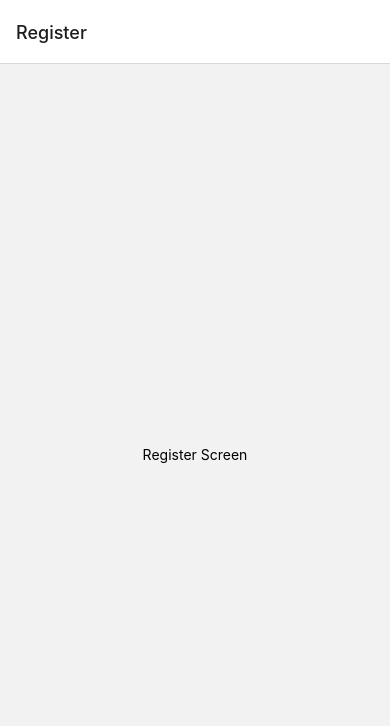
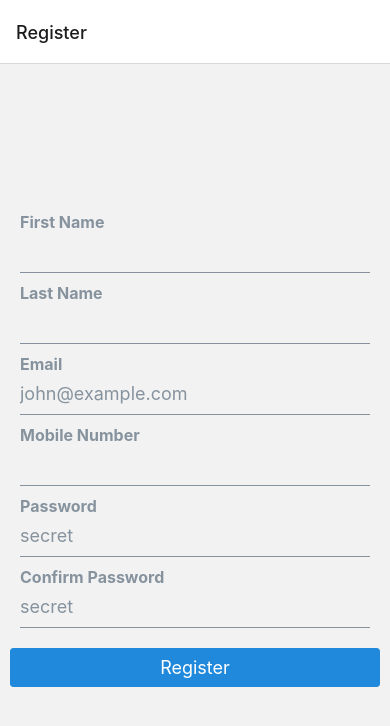
Before and after one commit to crzyzenn/Dwit-batch2-app, a React Native app: screen /Register in a window 390 px wide. Shown: the top 726 px of the page. Built offline with nearby package versions, Linux system fonts and the light colour scheme.

Commit message:
Register Screen

```diff
--- a/screens/RegisterScreen.js
+++ b/screens/RegisterScreen.js
@@ -1,8 +1,4 @@
-import React from "react";
-import { StyleSheet, Text } from "react-native";
-import Center from "../components/Center";
-
-// User registeration form
+// User registration form
 // Firstname
 // Lastname
 // email
@@ -10,14 +6,108 @@ import Center from "../components/Center";
 // password
 // confirm password
 
+// Exercise:
+// Trigger validation error if password and confirmPassword fields does not match...
+import { Formik } from "formik";
+import React from "react";
+import { Button, Input } from "react-native-elements";
+import * as Yup from "yup";
+import Center from "../components/Center";
+
+const validationSchema = Yup.object().shape({
+  firstName: Yup.string().required(),
+  lastName: Yup.string().required(),
+  email: Yup.string().email().required(),
+  mobileNo: Yup.string()
+    .max(10, "Mobile number must be at most 10 digits")
+    // .length(10)
+    .required(),
+  password: Yup.string().required(),
+  confirmPassword: Yup.string().required(),
+});
+
 const RegisterScreen = () => {
   return (
     <Center>
-      <Text>Register Screen</Text>
+      <Formik
+        initialValues={{
+          firstName: "",
+          lastName: "",
+          email: "",
+          mobileNo: "",
+          password: "",
+          confirmPassword: "",
+        }}
+        onSubmit={(val) => console.log(val)}
+        validationSchema={validationSchema}
+      >
+        {({
+          handleSubmit,
+          handleChange,
+          errors,
+          touched,
+          handleBlur,
+          values,
+        }) => {
+          return (
+            <>
+              <Input
+                label="First Name"
+                onChangeText={handleChange("firstName")}
+                errorMessage={touched.firstName && errors.firstName}
+                onBlur={handleBlur("firstName")}
+              />
+              <Input
+                label="Last Name"
+                onChangeText={handleChange("lastName")}
+                errorMessage={touched.lastName && errors.lastName}
+                onBlur={handleBlur("lastName")}
+              />
+              <Input
+                placeholder="john@example.com"
+                label="Email"
+                keyboardType="email-address"
+                onChangeText={handleChange("email")}
+                errorMessage={touched.email && errors.email}
+                onBlur={handleBlur("email")}
+              />
+              <Input
+                label="Mobile Number"
+                keyboardType="phone-pad"
+                onChangeText={handleChange("mobileNo")}
+                errorMessage={touched.mobileNo && errors.mobileNo}
+                onBlur={handleBlur("mobileNo")}
+              />
+              <Input
+                placeholder="secret"
+                secureTextEntry
+                label="Password"
+                onChangeText={handleChange("password")}
+                errorMessage={touched.password && errors.password}
+                onBlur={handleBlur("password")}
+              />
+              <Input
+                placeholder="secret"
+                secureTextEntry
+                label="Confirm Password"
+                onChangeText={handleChange("confirmPassword")}
+                errorMessage={touched.confirmPassword && errors.confirmPassword}
+                onBlur={handleBlur("confirmPassword")}
+              />
+              <Button
+                title="Register"
+                onPress={handleSubmit}
+                containerStyle={{
+                  width: "100%",
+                  marginVertical: 10,
+                }}
+              />
+            </>
+          );
+        }}
+      </Formik>
     </Center>
   );
 };
 
 export default RegisterScreen;
-
-const styles = StyleSheet.create({});
```
